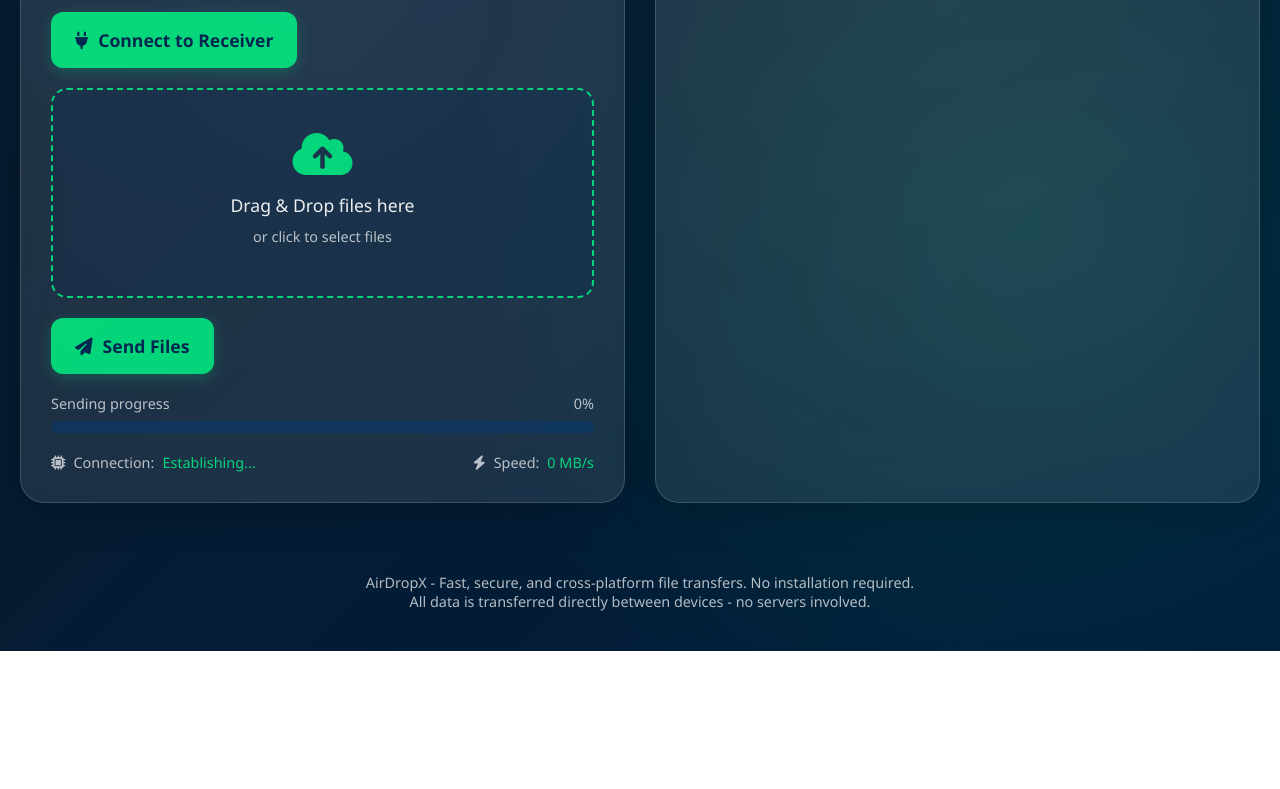
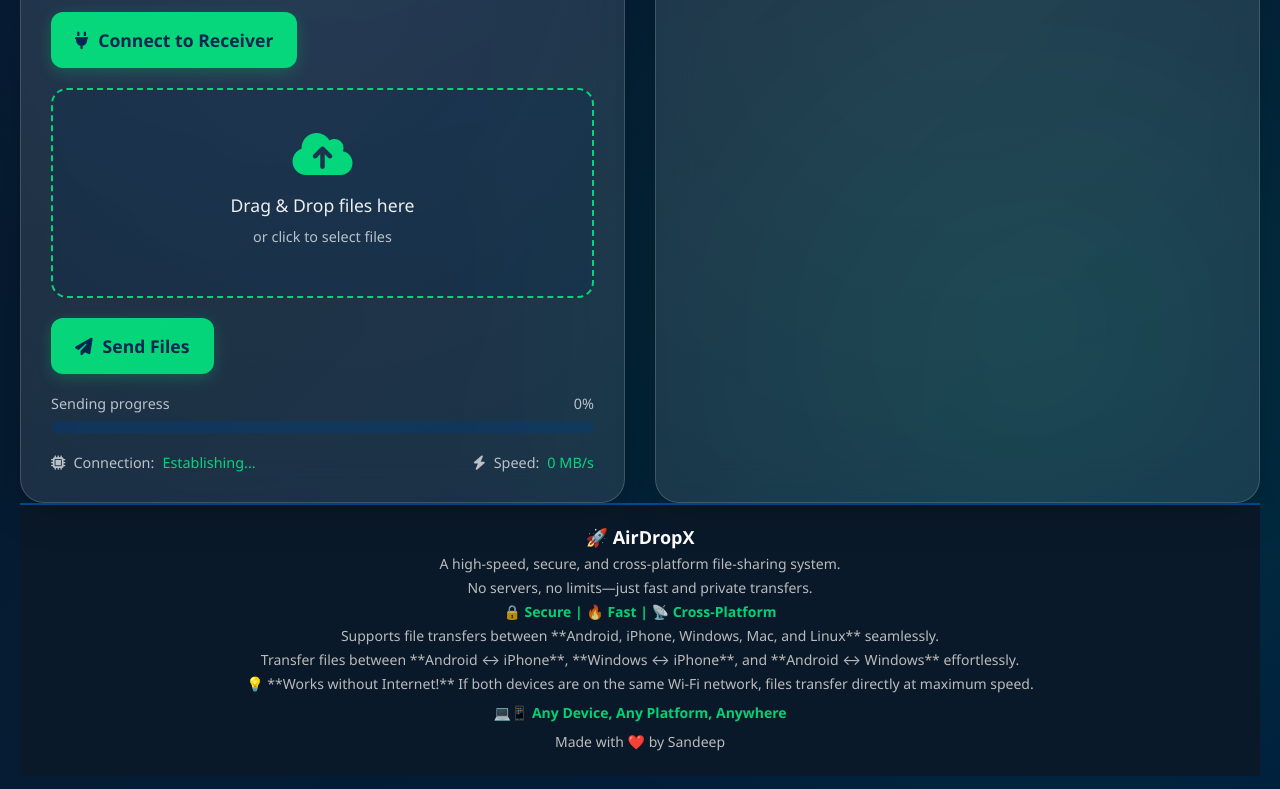
Before and after one commit to hisandeepkumar/filesharing, a plain HTML site: page index.html in a window 1280 px wide. Shown: the part 775-1564 px from the top of the page. Before the commit the page ends 1426 px from the top, so only its background shows below. Drawn offline with nearby package versions, Linux system fonts and the light colour scheme; a script that the page names is missing.

Commit message:
Update index.html

```diff
--- a/index.html
+++ b/index.html
@@ -801,10 +801,46 @@
         </div>
     </div>
 
-    <div class="footer">
-        <p>AirDropX - Fast, secure, and cross-platform file transfers. No installation required.</p>
-        <p>All data is transferred directly between devices - no servers involved.</p>
-    </div>
+
+        <!--          _____                    _____                    _____                    _____                    _____                    _____                    _____
+         /\    \                  /\    \                  /\    \                  /\    \                  /\    \                  /\    \                  /\    \
+        /::\    \                /::\    \                /::\____\                /::\    \                /::\    \                /::\    \                /::\    \
+       /::::\    \              /::::\    \              /::::|   |               /::::\    \              /::::\    \              /::::\    \              /::::\    \
+      /::::::\    \            /::::::\    \            /:::::|   |              /::::::\    \            /::::::\    \            /::::::\    \            /::::::\    \
+     /:::/\:::\    \          /:::/\:::\    \          /::::::|   |             /:::/\:::\    \          /:::/\:::\    \          /:::/\:::\    \          /:::/\:::\    \
+    /:::/__\:::\    \        /:::/__\:::\    \        /:::/|::|   |            /:::/  \:::\    \        /:::/__\:::\    \        /:::/__\:::\    \        /:::/__\:::\    \
+    \:::\   \:::\    \      /::::\   \:::\    \      /:::/ |::|   |           /:::/    \:::\    \      /::::\   \:::\    \      /::::\   \:::\    \      /::::\   \:::\    \
+  ___\:::\   \:::\    \    /::::::\   \:::\    \    /:::/  |::|   | _____    /:::/    / \:::\    \    /::::::\   \:::\    \    /::::::\   \:::\    \    /::::::\   \:::\    \
+ /\   \:::\   \:::\    \  /:::/\:::\   \:::\    \  /:::/   |::|   |/\    \  /:::/    /   \:::\ ___\  /:::/\:::\   \:::\    \  /:::/\:::\   \:::\    \  /:::/\:::\   \:::\____\
+/::\   \:::\   \:::\____\/:::/  \:::\   \:::\____\/:: /    |::|   /::\____\/:::/____/     \:::|    |/:::/__\:::\   \:::\____\/:::/__\:::\   \:::\____\/:::/  \:::\   \:::|    |
+\:::\   \:::\   \::/    /\::/    \:::\  /:::/    /\::/    /|::|  /:::/    /\:::\    \     /:::|____|\:::\   \:::\   \::/    /\:::\   \:::\   \::/    /\::/    \:::\  /:::|____|
+ \:::\   \:::\   \/____/  \/____/ \:::\/:::/    /  \/____/ |::| /:::/    /  \:::\    \   /:::/    /  \:::\   \:::\   \/____/  \:::\   \:::\   \/____/  \/_____/\:::\/:::/    /
+  \:::\   \:::\    \               \::::::/    /           |::|/:::/    /    \:::\    \ /:::/    /    \:::\   \:::\    \       \:::\   \:::\    \               \::::::/    /
+   \:::\   \:::\____\               \::::/    /            |::::::/    /      \:::\    /:::/    /      \:::\   \:::\____\       \:::\   \:::\____\               \::::/    /
+    \:::\  /:::/    /               /:::/    /             |:::::/    /        \:::\  /:::/    /        \:::\   \::/    /        \:::\   \::/    /                \::/____/
+     \:::\/:::/    /               /:::/    /              |::::/    /          \:::\/:::/    /          \:::\   \/____/          \:::\   \/____/                  ~~
+      \::::::/    /               /:::/    /               /:::/    /            \::::::/    /            \:::\    \               \:::\    \
+       \::::/    /               /:::/    /               /:::/    /              \::::/    /              \:::\____\               \:::\____\
+        \::/    /                \::/    /                \::/    /                \::/____/                \::/    /                \::/    /
+         \/____/                  \/____/                  \/____/                  ~~                       \/____/                  \/____/
+
+ -->
+  <footer style="background: #0a1929; color: #ffffff; text-align: center; padding: 20px; font-size: 14px; border-top: 2px solid #004d99;">
+    <p style="margin: 0; font-size: 18px; font-weight: bold;">🚀 AirDropX</p>
+    <p style="margin: 5px 0; color: #bbbbbb;">A high-speed, secure, and cross-platform file-sharing system.</p>
+    <p style="margin: 5px 0; color: #bbbbbb;">No servers, no limits—just fast and private transfers.</p>
+    <p style="margin: 5px 0; font-weight: bold; color: var(--primary);">🔒 Secure | 🔥 Fast | 📡 Cross-Platform</p>
+    <p style="margin: 5px 0; color: #bbbbbb;">Supports file transfers between **Android, iPhone, Windows, Mac, and Linux** seamlessly.</p>
+    <p style="margin: 5px 0; color: #bbbbbb;">Transfer files between **Android ↔ iPhone**, **Windows ↔ iPhone**, and **Android ↔ Windows** effortlessly.</p>
+    <p style="margin: 5px 0; color: #bbbbbb;">💡 **Works without Internet!** If both devices are on the same Wi-Fi network, files transfer directly at maximum speed.</p>
+    <p style="margin: 10px 0; font-weight: bold; color: var(--primary);">💻📱 Any Device, Any Platform, Anywhere</p>
+    <p style="margin: 5px 0; color: #bbbbbb;">Made with ❤️ by Sandeep</p>
+  </footer>
+
+
+      <!-- ------------------------------------------------------------------------------------------------------------------------------------------------------------------------------- -->
+
+
 
     <div class="notification" id="notification">
         <i class="fas fa-check-circle"></i>
```
